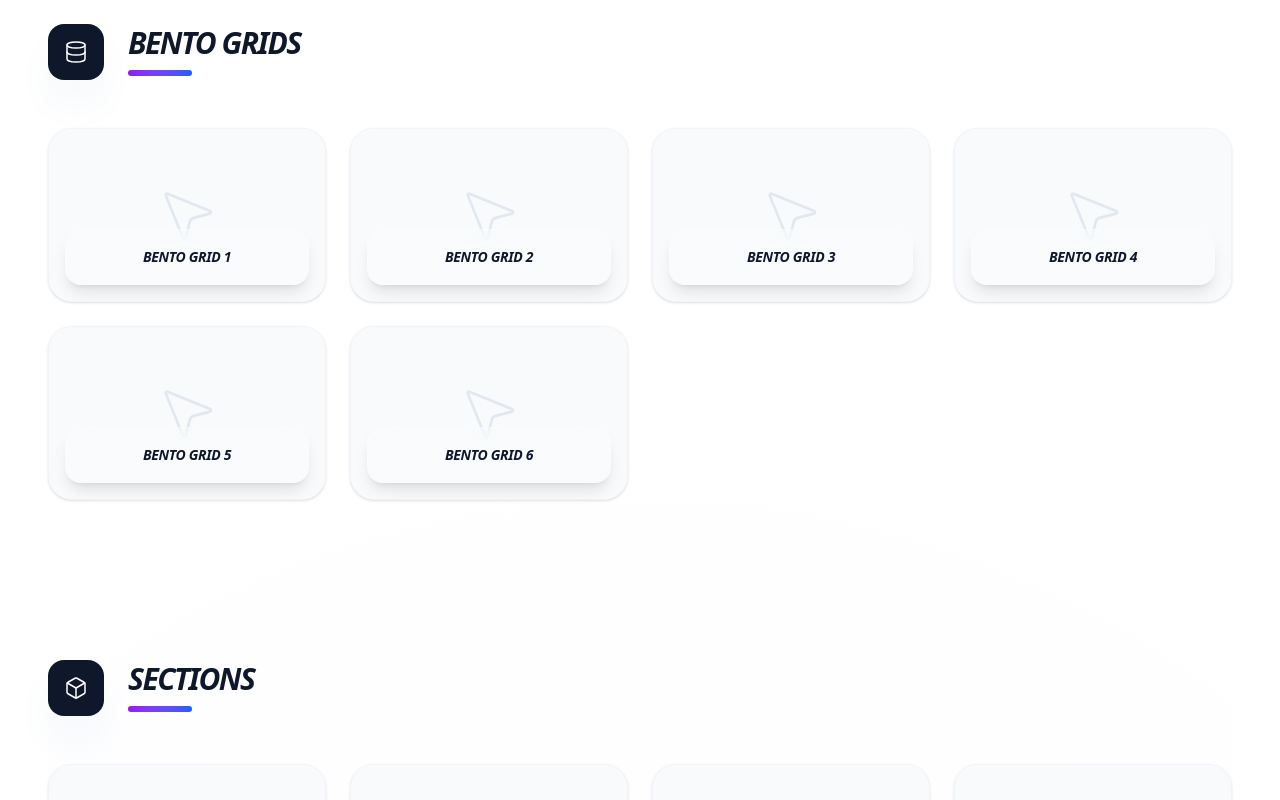
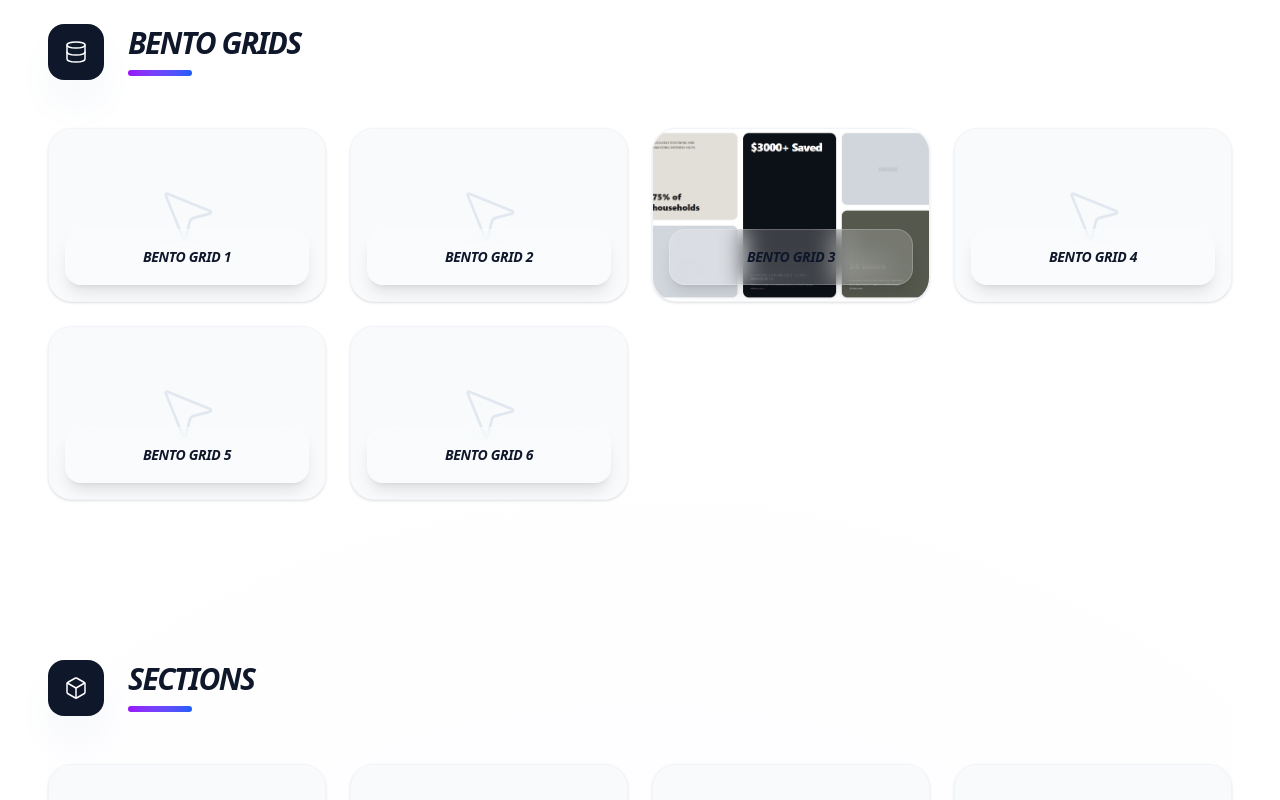
Before and after one commit to HugoMolin15/Library-Website, a Next.js app: page / in a window 1280 px wide. Shown: the part 1000-1800 px from the top of the page. Built offline with nearby package versions, Linux system fonts and the light colour scheme.

Commit message:
Add custom preview image for Bento Grid 3

```diff
--- a/src/app/page.tsx
+++ b/src/app/page.tsx
@@ -171,26 +171,28 @@ export default function Home() {
                                             >
                                                 {/* Full Bleed Image Placeholder */}
                                                 <div className="absolute inset-0 bg-slate-50 flex items-center justify-center overflow-hidden transition-colors">
-                                                    {item.href === '/grainient' ? (
+                                                    {item.href === '/grainient' || item.href === '/bento-grid-3' ? (
                                                         <div className="absolute inset-0 w-full h-full">
                                                             {/* Local Image Priority */}
                                                             <img
-                                                                src="/previews/granient.png"
-                                                                alt="Grainient Preview"
+                                                                src={item.href === '/grainient' ? "/previews/granient.png" : "/previews/bento-1.png"}
+                                                                alt={`${item.title} Preview`}
                                                                 className="absolute inset-0 w-full h-full object-cover z-10"
                                                                 onError={(e) => (e.currentTarget.style.display = 'none')}
                                                             />
-                                                            {/* Fallback CSS Gradient */}
-                                                            <div className="absolute inset-0 bg-gradient-to-r from-[#f9a8d4] via-[#ec4899] via-[#4f46e5] via-[#9333ea] to-[#c084fc]">
-                                                                <div className="absolute inset-0 opacity-20 contrast-125 brightness-100 mix-blend-overlay" style={{ backgroundImage: 'url("https://grainy-gradients.vercel.app/noise.svg")' }} />
-                                                                <div className="absolute inset-0 bg-gradient-to-br from-white/10 to-transparent" />
-                                                            </div>
+                                                            {/* Fallback CSS Gradient (only for grainient) */}
+                                                            {item.href === '/grainient' && (
+                                                                <div className="absolute inset-0 bg-gradient-to-r from-[#f9a8d4] via-[#ec4899] via-[#4f46e5] via-[#9333ea] to-[#c084fc]">
+                                                                    <div className="absolute inset-0 opacity-20 contrast-125 brightness-100 mix-blend-overlay" style={{ backgroundImage: 'url("https://grainy-gradients.vercel.app/noise.svg")' }} />
+                                                                    <div className="absolute inset-0 bg-gradient-to-br from-white/10 to-transparent" />
+                                                                </div>
+                                                            )}
                                                         </div>
                                                     ) : (
                                                         <div className="absolute inset-0 bg-gradient-to-br from-purple-50/50 to-transparent opacity-0 group-hover:opacity-100 transition-opacity" />
                                                     )}
 
-                                                    {item.href !== '/grainient' && (
+                                                    {item.href !== '/grainient' && item.href !== '/bento-grid-3' && (
                                                         <span className="text-slate-200 group-hover:text-purple-100 transition-colors">
                                                             <MousePointer2 size={64} strokeWidth={1} />
                                                         </span>
```
Also changed, not shown: public/previews/bento-1.png (added).
